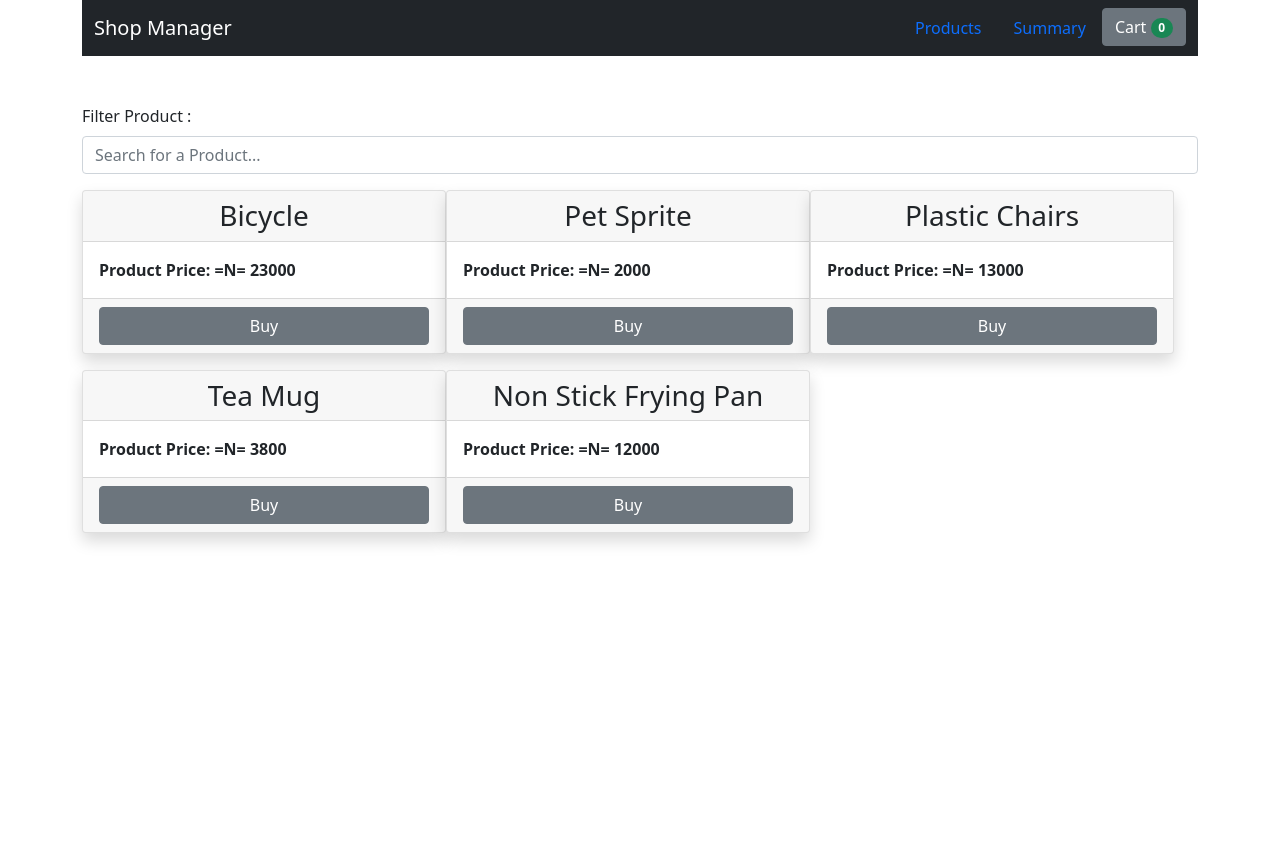
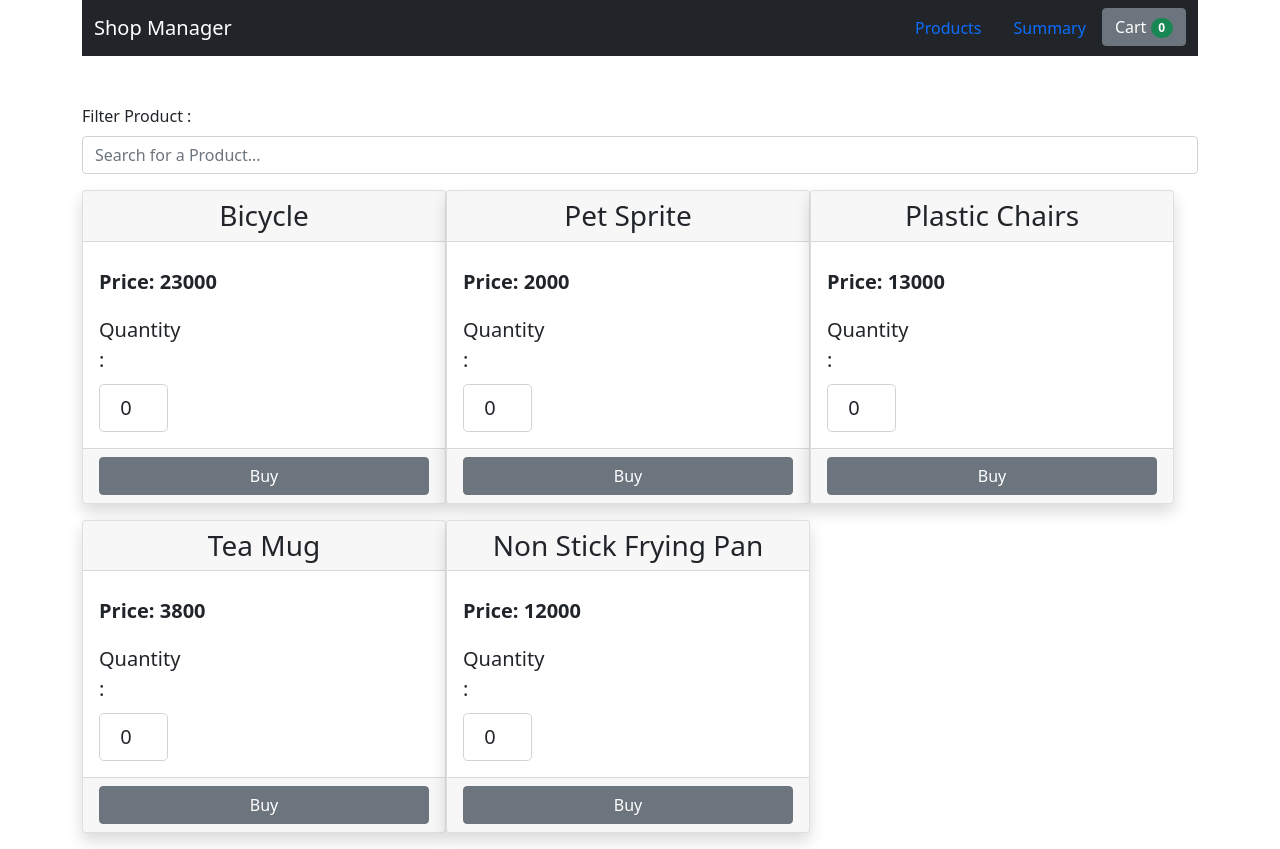
Before and after one commit to joeizang/obmcui, a Next.js app: page / in a window 1280 px wide. Before the commit the page ends 800 px from the top, so only its background shows below. Built offline with nearby package versions, Linux system fonts and the light colour scheme.

Commit message:
fix total logic

```diff
--- a/components/FinishSale.tsx
+++ b/components/FinishSale.tsx
@@ -1,5 +1,5 @@
 import { useState } from 'react'
-import { Input, Table } from 'reactstrap'
+import { Button, Input, Table } from 'reactstrap'
 import { ProductShape } from '../pages/make-sale'
 import TableRow from './TableRow'
 import TotalRow from './TotalRow'
@@ -9,7 +9,10 @@ interface FinishSaleProps {
 }
 
 export default function FinishSale({ products }: FinishSaleProps) {
-
+  const [total, setTotal] = useState(0)
+  const calculateTotal = () => {
+    return products.length > 0 ? products.map(p => p.Quantity + p.RetailPrice).reduce((x,y) => x + y) : 0
+  }
   return (
     <>
       <Table striped>
@@ -28,14 +31,16 @@ export default function FinishSale({ products }: FinishSaleProps) {
           <tr>
             <td></td>
             <td></td>
-            <td>Grand Total</td>
-            <TotalRow products={products}/>
-          </tr>
-          <tr>
-            <td></td>
-            <td></td>
-            <td></td>
-            <td></td>
+            <td>
+              <Button onClick={calculateTotal}>
+              Grand Total
+              </Button>
+            </td>
+            <td>
+              <TotalRow
+                products={products}
+              />
+            </td>
           </tr>
         </tbody>
       </Table>
--- a/components/TableRow.tsx
+++ b/components/TableRow.tsx
@@ -7,8 +7,8 @@ interface TableRowProps {
 }
 
 export default function TableRow({ product }: TableRowProps) {
-  const [total, setTotal] = useState(0)
-  const [qty, setQty] = useState<number>(1)
+  const [total, setTotal] = useState(product.total)
+  const [qty, setQty] = useState<number>(product.Quantity)
   return (
     <>
       {
--- a/components/TotalRow.tsx
+++ b/components/TotalRow.tsx
@@ -6,10 +6,10 @@ interface TotalRowProps {
   products: ProductShape[]
 }
 export default function TotalRow({ products }: TotalRowProps) {
-  const [total, setTotal] = useState(products.length > 0 ? products.map(p => p.total).reduce((x,y) => x + y) : 0)
+  const [total, setTotal] = useState(0)
 
   useEffect(() => {
-    setTotal(products.map(p => p.total).reduce((x,y) => x + y))
+    setTotal(products.map(p => p.Quantity * p.RetailPrice).reduce((x,y) => x + y))
   }, [products])
   return (
     <>
--- a/components/makeasale/CartButton.tsx
+++ b/components/makeasale/CartButton.tsx
@@ -30,9 +30,22 @@ export default function CartButton() {
           {cartLength}
         </Badge>
       </Button>
-      <Modal toggle={toggleModal} isOpen={modalVisibility} ref={modalRef} fullscreen="xl">
+      <Modal toggle={toggleModal} isOpen={modalVisibility} ref={modalRef} size="xl">
         <ModalHeader
-          close={<button className="close" color='warning' style={{ borderRadius: '50%'}} onClick={toggleModal}>X</button>}
+          close={
+          <button
+            className="close"
+            color='warning'
+            style={{
+              borderRadius: '50%',
+              backgroundColor: 'red',
+              color: 'white',
+              border: 'red 0px'
+            }}
+          onClick={toggleModal}
+          >
+            X
+          </button>}
         >
         </ModalHeader>
         <ModalBody>
--- a/components/makeasale/Product.tsx
+++ b/components/makeasale/Product.tsx
@@ -1,5 +1,5 @@
 import { Fragment, useState } from 'react'
-import { Button, Card, CardBody, CardFooter, CardHeader } from 'reactstrap'
+import { Button, Card, CardBody, CardFooter, CardHeader, Col, Input, Label } from 'reactstrap'
 import useLocalStorage from '../../customHooks/useLocalStorage'
 import { ProductShape } from '../../pages/make-sale'
 
@@ -11,6 +11,12 @@ export default function Product({ product }: ProductProps) {
   const [buttonText, setButtonText] = useState('Buy')
   const [buttonColor, setButtonColor] = useState('secondary')
   const [disableButton, setDisableButton] = useState(false)
+  const [qty, setQty] = useState(product.Quantity)
+
+  const changeQuantity = (e: any) => {
+    product.Quantity = parseInt(e.target.value)
+    setQty(parseInt(e.target.value))
+  }
   return (
     <Fragment>
       <Card className="shadow rounded mb-3">
@@ -18,9 +24,31 @@ export default function Product({ product }: ProductProps) {
           {product.productName}
         </CardHeader>
         <CardBody>
-          <span>
-            <b>Product Price: =N= {product.RetailPrice}</b>
-          </span>
+          <Col>
+            <Label
+              size="lg"
+            >
+              <b>Price: {product.RetailPrice}</b>
+            </Label>
+          </Col>
+
+          <Col sm={10} md={10} lg={10} xl={10}>
+            <Label
+              size="lg"
+              sm={4}
+            >
+              Quantity :
+            </Label>
+            <Input
+             bsSize="lg"
+             size={3}
+             type="number"
+             value={qty}
+             onChange={changeQuantity}
+             className="text-center w-25"
+            />
+          </Col>
+
         </CardBody>
         <CardFooter>
           <Button
```
